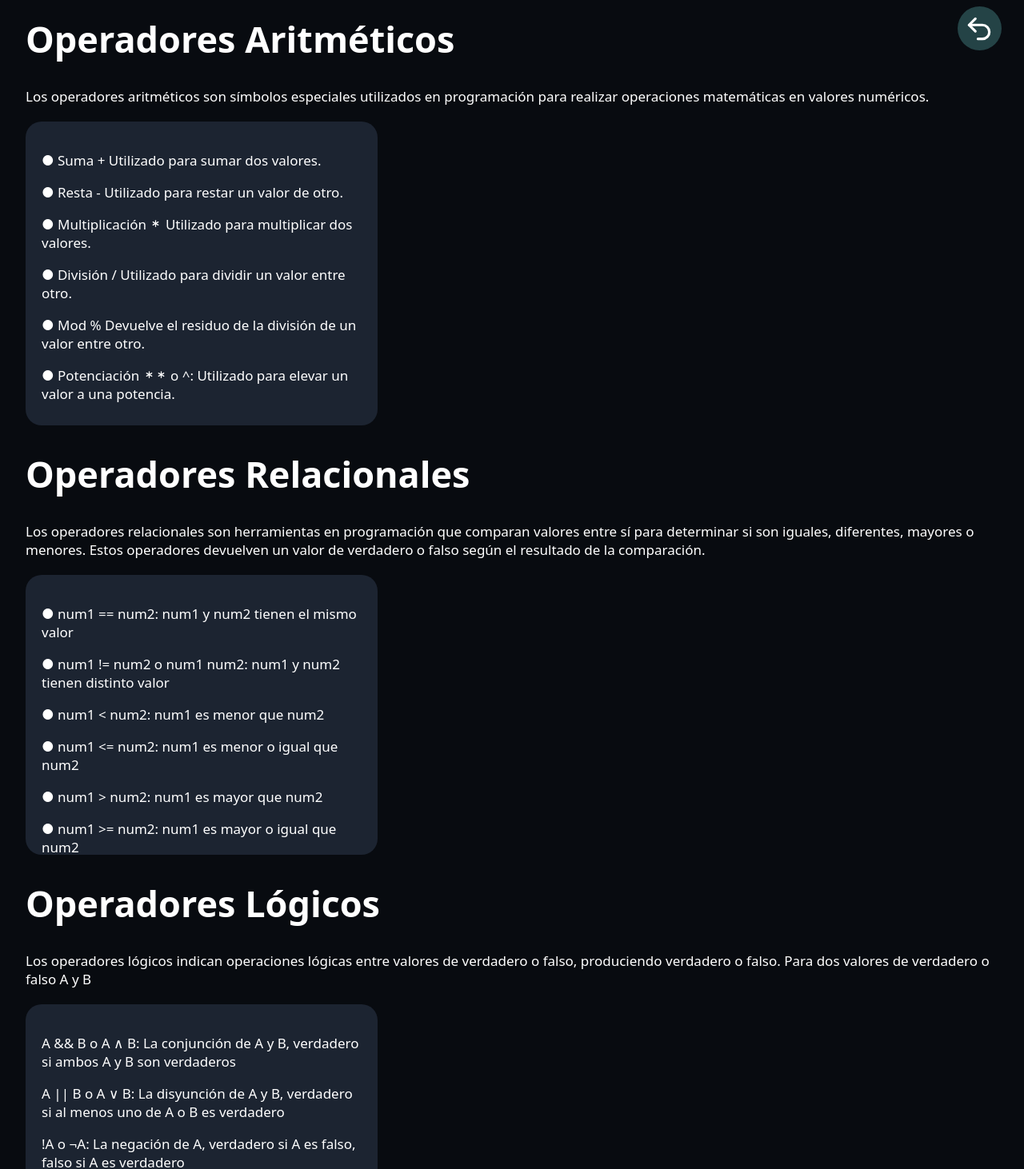
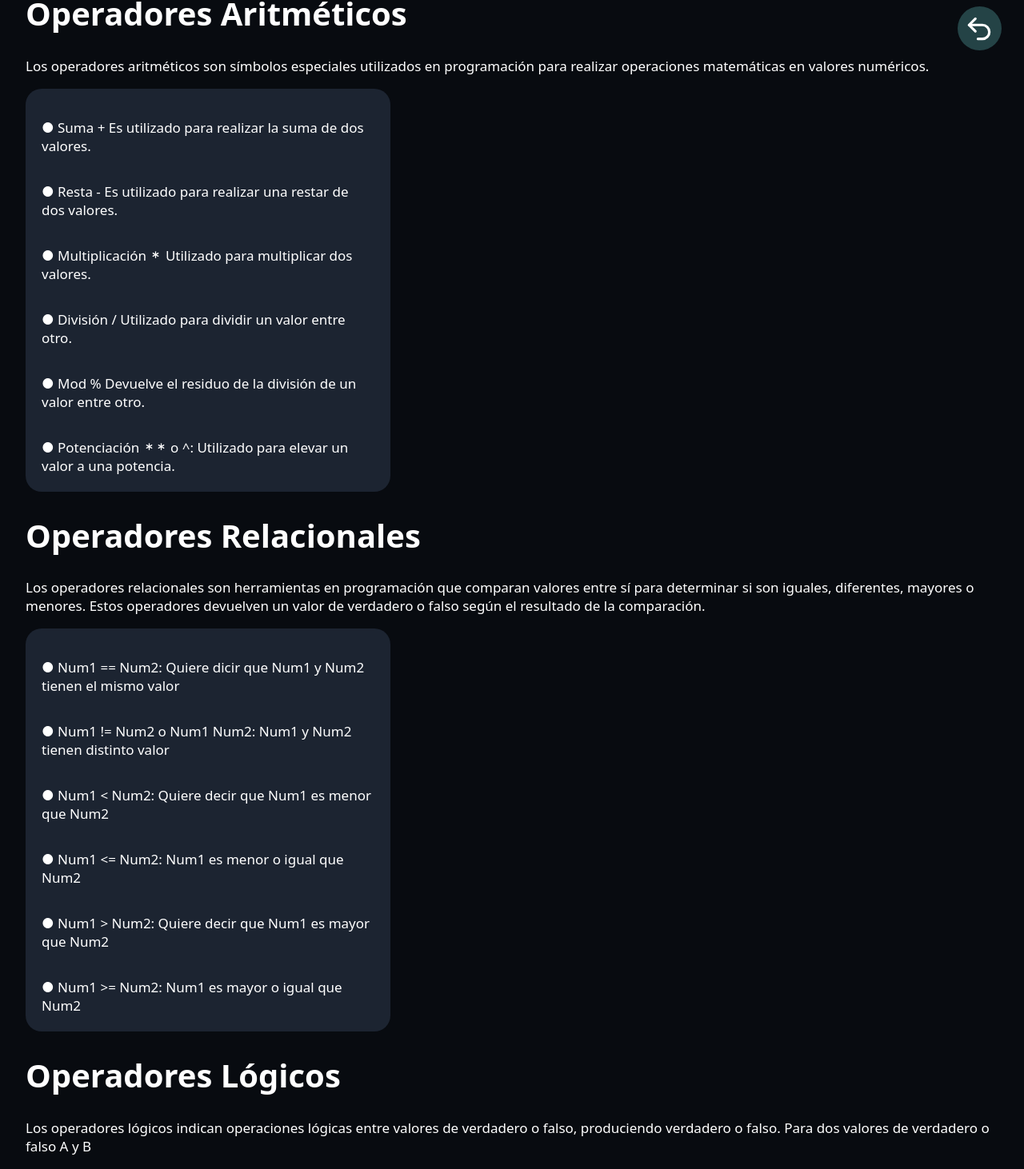
Before and after one commit to KevinLatino/Peritazgo-Website, a React (Vite) app: page /Expresiones in a window 1280 px wide. Shown: the part 696-2158 px from the top of the page at 80% size. Built offline with nearby package versions, Linux system fonts and the light colour scheme.

Commit message:
Mejoras estilos

```diff
--- a/src/App/App.jsx
+++ b/src/App/App.jsx
@@ -24,7 +24,8 @@ import 'animate.css';
 import './App.css'
 
 
-function App() {
+const  App = () => {
+
   const arrayTopics = [
 
     {
@@ -89,10 +90,10 @@ function App() {
 
   const [search, setSearch] = useState('');
 
-  const searchTopic = topic.filter(topicFilter =>
-  (topicFilter.title.toLowerCase().includes(search.toLowerCase()) ||
-    topicFilter.description.toLowerCase().includes(search.toLocaleLowerCase())
-  ))
+  const searchTopic = topic.filter(topic =>
+    (topic.title.toLocaleLowerCase().includes(search.toLocaleLowerCase())) ||
+    (topic.description.toLocaleLowerCase().includes(search.toLocaleLowerCase()))
+  )
 
 
   return (
@@ -103,6 +104,7 @@ function App() {
         <div className='cards-container'>
           {searchTopic.map(renderTopic => (<CardComponent
             key={renderTopic.title}
+            route={renderTopic.route}
             title={renderTopic.title}
             description={renderTopic.description}
             icons={renderTopic.icons}
--- a/src/App/index.css
+++ b/src/App/index.css
@@ -26,6 +26,6 @@ body {
 }
 
 .All-title {
- font-size: 45px;
+ font-size: 2.5rem;
  font-family:  ui-sans-serif, system-ui, -apple-system, BlinkMacSystemFont, Segoe UI, Roboto, Noto Sans, Ubuntu, Cantarell, Helvetica Neue, Arial, sans-serif, Apple Color Emoji, Segoe UI Emoji, Segoe UI Symbol, Noto Color Emoji;
 }
--- a/src/Components/CardComponent/CardComponent.jsx
+++ b/src/Components/CardComponent/CardComponent.jsx
@@ -5,22 +5,22 @@ import { MagicMotion } from "react-magic-motion";
 import './cardStyles.css'
 
 
-const CardComponent = (props) => {
+const CardComponent = ({title, route, description, icons}) => {
 
   return (
     <>
       <MagicMotion>
-        <Link to={props.route}>
+        <Link to={route}>
           <motion.article
             whileHover={{ scale: 1.1}}
             className='card'
           >
-            <header className="card-header">{props.title}</header>
+            <header className="card-header">{title}</header>
             <hr className="card-divider" />
             <section className="card-content">
-              <p>{props.description}</p>
+              <p>{description}</p>
               <div className='icon-box'>
-                {props.icons}
+                {icons}
               </div>
             </section>
           </motion.article>
--- a/src/Components/ControlStructure/ControlStructure.jsx
+++ b/src/Components/ControlStructure/ControlStructure.jsx
@@ -12,12 +12,12 @@ const ControlStructure = () => {
     <>
     <ProcessBar />
     <div className='animate__animated animate__fadeInLeft'>
-      <h1>Estructuras de Control</h1>
+      <h1 className='All-title'>Estructuras de Control</h1>
       <p>
         Las estructuras de control en desarrollo web son herramientas que permiten controlar el flujo de ejecución
         de un programa o aplicación web.
       </p>
-      <h1>Estructuras de Control Secuenciales</h1>
+      <h1 className='All-title'>Estructuras de Control Secuenciales</h1>
       <p>
         Las estructuras de control secuenciales en programación simplemente se refieren a ejecutar una instrucción
         después de otra en orden. Es como seguir los pasos de una receta de cocina uno tras otro, sin saltarse ninguno.
@@ -47,7 +47,7 @@ const ControlStructure = () => {
           Fin
         </p>
       </section>
-      <h1>Estructuras de control condicionales o selectivas</h1>
+      <h1 className='All-title'>Estructuras de control condicionales o selectivas</h1>
       <p>
         Permiten ejecutar
         ciertas instrucciones o bloques de código basándose en condiciones específicas.
--- a/src/Components/DivisorComponent/divider.css
+++ /dev/null
@@ -1,3 +0,0 @@
-.divider{
-    color: aliceblue;
-}
--- a/src/Components/ExpressionScreen/ExpressionScreen.css
+++ b/src/Components/ExpressionScreen/ExpressionScreen.css
@@ -1,5 +1,5 @@
 #background-styles{
-    background-color: #1c2431;
+    background-color: #2B6E6233;
     width: 300px;
     height: 280px;
     margin-top: 20px;
@@ -10,41 +10,53 @@
 
 #operations-style{
     background-color: #1c2431;
-    width: 400px;
-    height: 340px;
-    margin-top: 20px;
+    width: 26rem;
+    height: 29rem;
     border-radius: 20px;
-    padding-left: 20px;
     padding: 20px;
+    display: flex;
+    flex-wrap: wrap;
+    justify-content: center;
+    align-items: center;
+    text-align: left;
 }
 
 #relations-styles{
     background-color: #1c2431;
-    width: 400px;
-    height: 310px;
-    margin-top: 20px;
+    width: 26rem;
+    height: 29rem;
     border-radius: 20px;
-    padding-left: 20px;
     padding: 20px;
+    display: flex;
+    flex-wrap: wrap;
+    justify-content: center;
+    align-items: center;
+    text-align: left;
 }
 
 #logical-operators{
     background-color: #1c2431;
-    width: 400px;
-    height: 200px;
-    margin-top: 20px;
+    width: 20rem;
+    height: 19rem;
     border-radius: 20px;
-    padding-left: 20px;
     padding: 20px;
+    display: flex;
+    flex-wrap: wrap;
+    justify-content: center;
+    align-items: left;
+    text-align: left;
 }
 
 #note-styles{
     background-color: #2B6E6233;
-    width: 440px;
-    height: 400px;
+    width: 27rem;
+    height: 28rem;
     border-radius: 20px;
-    padding-left: 20px;
     padding: 20px;
+    display: flex;
+    justify-content: center;
+    align-items: center;
+    text-align: left;
 }
 
 #note-h2{
@@ -54,7 +66,6 @@
 #icon-book{
     color: #44AC99;
     filter: drop-shadow(2px 2px 5px  #44AC99);
-    margin-left: 5px;
 }
 
 li{
--- a/src/Components/ExpressionScreen/ExpressionScreen.jsx
+++ b/src/Components/ExpressionScreen/ExpressionScreen.jsx
@@ -33,8 +33,8 @@ const ExpressionScreen = () => {
           valores numéricos.
         </p>
         <section id='operations-style'>
-          <p>● Suma + Utilizado para sumar dos valores.</p>
-          <p>● Resta - Utilizado para restar un valor de otro.</p>
+          <p>● Suma + Es utilizado para realizar la suma de dos valores.</p>
+          <p>● Resta - Es utilizado para realizar una restar de dos valores.</p>
           <p>● Multiplicación <Asterisk size={15}/>  Utilizado para multiplicar dos valores.</p>
           <p>● División / Utilizado para dividir un valor entre otro.</p>
           <p>● Mod %  Devuelve el residuo de la división de un valor entre otro.</p>
@@ -49,12 +49,12 @@ const ExpressionScreen = () => {
           valor de verdadero o falso según el resultado de la comparación.
         </p>
         <section id='relations-styles'>
-          <p>● num1 == num2: num1 y num2 tienen el mismo valor</p>
-          <p>● num1 != num2 o num1  num2: num1 y num2 tienen distinto valor </p>
-          <p>● num1 &lt; num2: num1 es menor que num2 </p>
-          <p>● num1 &lt;= num2: num1 es menor o igual que num2</p>
-          <p>● num1 &gt; num2: num1 es mayor que num2</p>
-          <p>● num1 &gt;= num2: num1 es mayor o igual que num2</p>
+          <p>● Num1 == Num2: Quiere dicir que Num1 y Num2 tienen el mismo valor</p>
+          <p>● Num1 != Num2 o Num1  Num2: Num1 y Num2 tienen distinto valor </p>
+          <p>● Num1 &lt; Num2: Quiere decir que Num1 es menor que Num2 </p>
+          <p>● Num1 &lt;= Num2: Num1 es menor o igual que Num2</p>
+          <p>● Num1 &gt; Num2: Quiere decir que Num1 es mayor que Num2</p>
+          <p>● Num1 &gt;= Num2: Num1 es mayor o igual que Num2</p>
         </section>
 
         <h1 className='All-title'>Operadores Lógicos</h1>
```
Also changed, not shown: src/Components/DivisorComponent/DivisorComponentes.jsx (deleted, +0 -13 lines).
